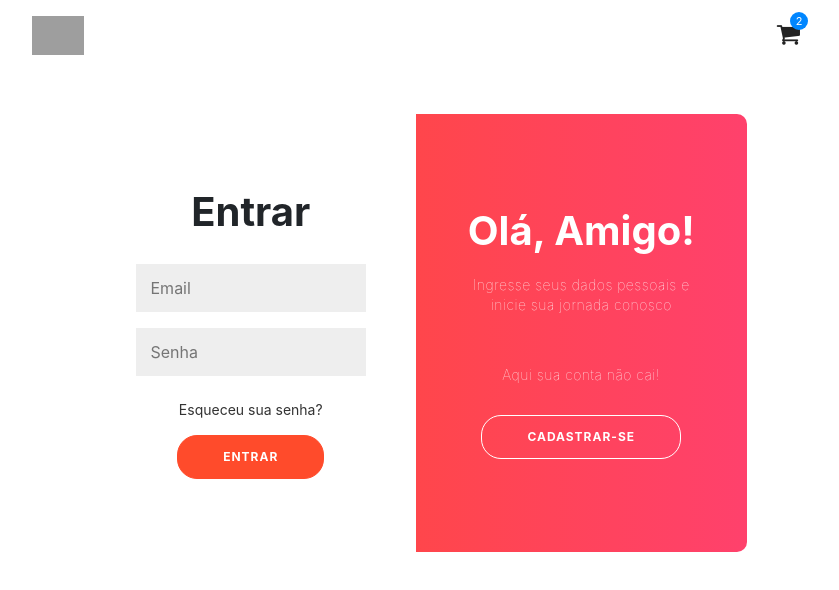
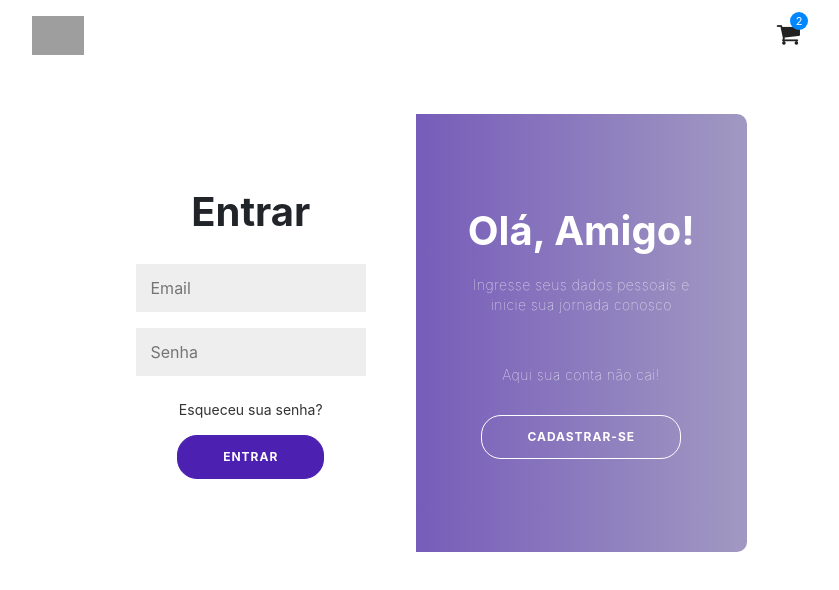
Before and after one commit to MarcosGabrielL/RSL-Front, an Angular app: page /home in a window 1280 px wide. Shown: the top 590 px of the page, without its empty margins (224-1063 px from the left). Built offline with nearby package versions, Linux system fonts and the light colour scheme; grey boxes are pictures that could not be loaded; what ngx-dropzone would draw is missing.

Commit message:
Update login.component.html

```diff
--- a/src/app/components/security/login/login.component.html
+++ b/src/app/components/security/login/login.component.html
@@ -46,8 +46,8 @@ a {
 
 button {
 	border-radius: 20px;
-	border: 1px solid #FF4B2B;
-	background-color: #FF4B2B;
+	    border: 1px solid #4c20b1;
+    background-color: #4c20b1;
 	color: #FFFFFF;
 	font-size: 12px;
 	font-weight: bold;
@@ -162,7 +162,7 @@ input {
 .overlay {
 	background: #FF416C;
 	background: -webkit-linear-gradient(to right, #FF4B2B, #FF416C);
-	background: linear-gradient(to right, #FF4B2B, #FF416C);
+  background: linear-gradient(to right, #4c20b1, #a199c2);
 	background-repeat: no-repeat;
 	background-size: cover;
 	background-position: 0 0;
```
